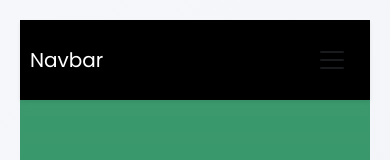
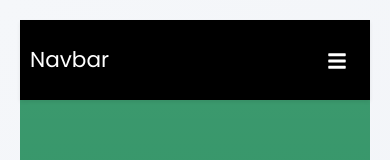
Before and after one commit to jayyy255/ctrl-alt-defeatt, a React (Vite) app in the folder frontend/HaathSeBaat/: page / in a window 390 px wide. Shown: the top 160 px of the page. Built offline with nearby package versions, Linux system fonts and the light colour scheme.

Commit message:
Timed Commit

```diff
--- a/frontend/HaathSeBaat/package.json
+++ b/frontend/HaathSeBaat/package.json
@@ -16,6 +16,7 @@
     "react": "^19.0.0",
     "react-bootstrap": "^2.10.9",
     "react-dom": "^19.0.0",
+    "react-icons": "^5.5.0",
     "react-router-dom": "^7.2.0"
   },
   "devDependencies": {
--- a/frontend/HaathSeBaat/src/components/Navbar.tsx
+++ b/frontend/HaathSeBaat/src/components/Navbar.tsx
@@ -1,5 +1,7 @@
-import React from "react";
+import React, { useState } from "react";
 import { useNavigate, Link } from "react-router-dom";
+import { motion } from "framer-motion";
+import { FaBars, FaTimes } from "react-icons/fa";
 
 const LinkIcon = () => (
   <svg xmlns="http://www.w3.org/2000/svg" width="16" height="16" viewBox="0 0 24 24" fill="none" stroke="currentColor" strokeWidth="2" strokeLinecap="round" strokeLinejoin="round">
@@ -17,31 +19,47 @@ const UserIcon = () => (
 );
 
 const Navbar = () => {
+  const [isOpen, setIsOpen] = useState(false);
+
+  const toggleMenu = () => setIsOpen(!isOpen);
+
+  const navItems = ["Home", "About Us", "Features"];
+
   return (
-    <nav className="navbar navbar-expand-lg navbar-light bg-black py-1 fs-5  shadow-sm">
-      <div className="container">
-        <a className="navbar-brand text-white fs-" href="#">Navbar</a>
-        <button
-          className="navbar-toggler"
-          type="button"
-          data-bs-toggle="collapse"
-          data-bs-target="#navbarNavDropdown"
-          aria-controls="navbarNavDropdown"
-          aria-expanded="false"
-          aria-label="Toggle navigation"
+    <nav className="navbar navbar-expand-lg navbar-light bg-black py-1 fs-5 shadow-sm">
+      <div className="container d-flex justify-content-between align-items-center">
+        <a className="navbar-brand text-white fs-4" href="#">Navbar</a>
+
+        <button className="navbar-toggler text-white" type="button" onClick={toggleMenu}>
+          {isOpen ? <FaTimes /> : <FaBars />}
+        </button>
+
+        <motion.div
+          className={`collapse navbar-collapse ${isOpen ? 'd-block' : 'd-none'} d-lg-flex justify-content-center`}
+          initial={{ opacity: 0, y: -10 }}
+          animate={{ opacity: 1, y: 0 }}
+          exit={{ opacity: 0, y: -10 }}
+          transition={{ duration: 0.3 }}
         >
-          <span className="navbar-toggler-icon"></span>
+          <ul className="navbar-nav">
+            {navItems.map((tab, index) => (
+              <motion.li
+                key={index}
+                className="nav-item mx-2"
+                whileHover={{ scale: 1.1 }}
+                whileTap={{ scale: 0.9 }}
+              >
+                <button className="btn text-white custom-hover">
+                  {tab}
                 </button>
-        <div className="collapse navbar-collapse justify-content-center" id="navbarNavDropdown">
-          <ul className="navbar-nav">
-            {["Home", "About Us", "Features"].map((tab, index) => (
-              <li key={index} className="nav-item mx-2">
-                <Link className="nav-link text-white custom-hover" to={`/${tab.replace(/\s+/g, '').toLowerCase()}`}>
-                  {tab}
-                </Link>
-              </li>
+              </motion.li>
             ))}
+
             <li className="nav-item dropdown mx-2">
+              <motion.div
+                whileHover={{ scale: 1.05 }}
+                whileTap={{ scale: 0.95 }}
+              >
                 <a
                   className="nav-link dropdown-toggle text-white custom-hover"
                   href="#"
@@ -58,9 +76,10 @@ const Navbar = () => {
                     <a key={index} className="dropdown-item" href="#">{item}</a>
                   ))}
                 </div>
+              </motion.div>
             </li>
           </ul>
-        </div>
+        </motion.div>
       </div>
 
       <style jsx>{`
@@ -78,6 +97,13 @@ const Navbar = () => {
         .navbar {
           min-height: 80px;
         }
+        @media (max-width: 992px) {
+          .navbar-collapse {
+            background-color: black;
+            padding: 1rem;
+            border-radius: 10px;
+          }
+        }
       `}</style>
     </nav>
   );
```
Also changed, not shown: 1 other file (tests, documents, lock files or other folders). Lines whose indentation alone changed are shown as unchanged.
